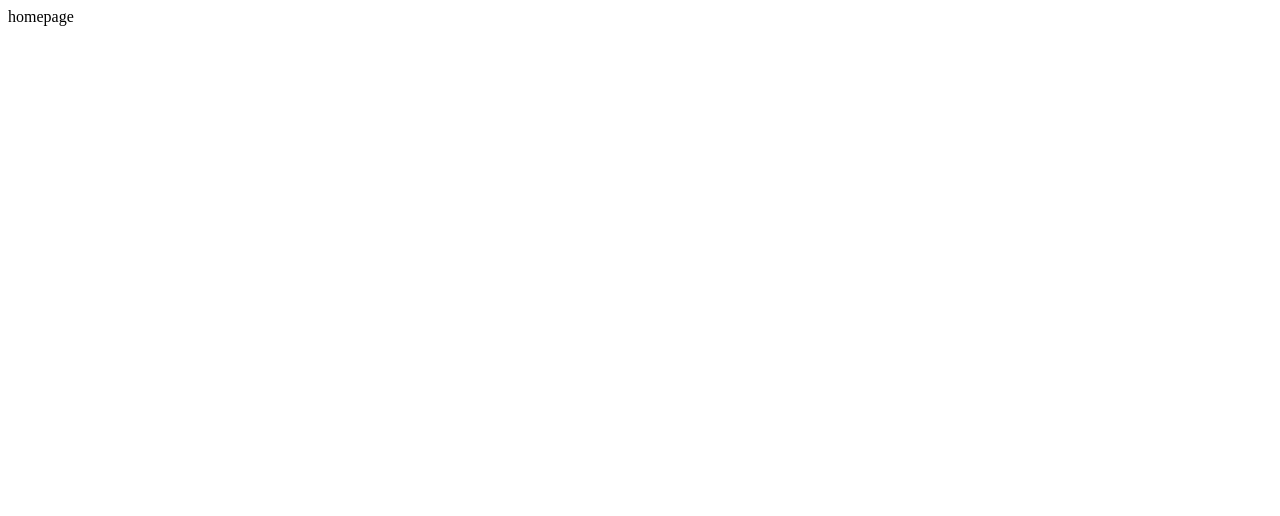
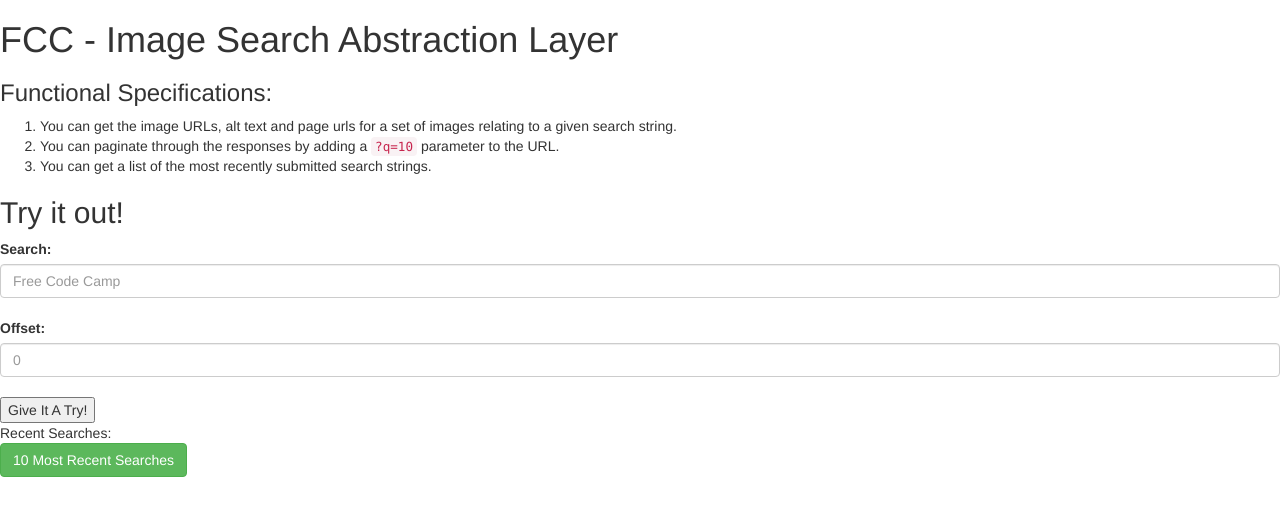
Before and after one commit to JD-Gonz/imageSearch, a website: page index.html in a window 1280 px wide. Drawn offline with nearby package versions, Linux system fonts and the light colour scheme.

Commit message:
improve homepage functionality

```diff
--- a/index.html
+++ b/index.html
@@ -1 +1,32 @@
-homepage
+<!DOCTYPE html>
+<html>
+  <head>
+   <link rel="stylesheet" href="http://maxcdn.bootstrapcdn.com/bootstrap/3.3.1/css/bootstrap.min.css">
+   <script src="https://ajax.googleapis.com/ajax/libs/jquery/3.1.0/jquery.min.js"></script>
+   <script src="//maxcdn.bootstrapcdn.com/bootstrap/3.3.1/js/bootstrap.min.js"></script>
+  </head>
+  <body>
+    <h1>FCC - Image Search Abstraction Layer</h1>
+    <h3>Functional Specifications:</h3>
+    <ol>
+      <li>You can get the image URLs, alt text and page urls for a set of images relating to a given search string.</li>
+      <li>You can paginate through the responses by adding a <code>?q=10</code> parameter to the URL.</li>
+      <li>You can get a list of the most recently submitted search strings.</li>
+    </ol>
+    <h2>Try it out!</h2>
+    <form action="https://jdg-image.herokuapp.com/search">
+    <label for="usr">Search:</label>
+      <input type="text" class="form-control" placeholder="Free Code Camp" name="s">
+      <br />
+      <label for="usr">Offset: </label>
+      <input type="text" class="form-control" placeholder="0" name="q">
+      <br />
+      <input type="submit" value="Give It A Try!"/>
+    </form>
+    <p>
+      Recent Searches:
+      <br />
+      <button type="button" onclick="location.href='https://jdg-image.herokuapp.com/latest-searches';" class="btn btn-success">10 Most Recent Searches</button>
+    </p>
+  </body>
+</html>
--- a/package.json
+++ b/package.json
@@ -1,6 +1,6 @@
 {
   "name": "image_search",
-  "version": "1.0.0",
+  "version": "1.0.1",
   "description": "a full stack JavaScript app that allows you to search for images",
   "main": "index.js",
   "scripts": {
```
